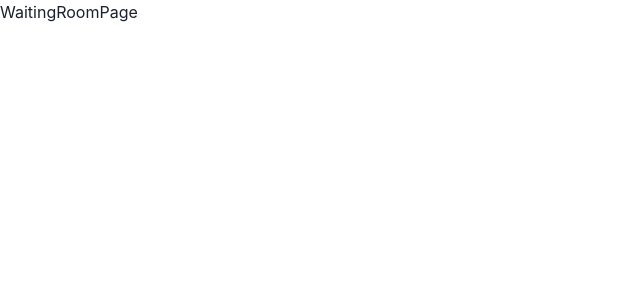
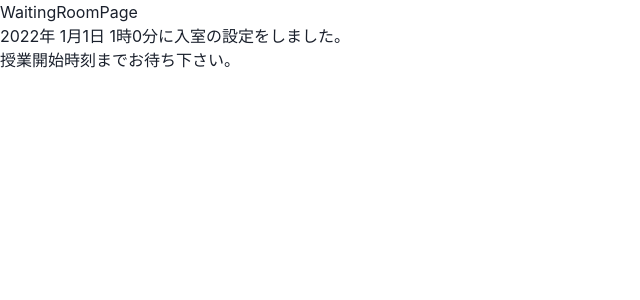
Before and after one commit to joel2145/official-search, a React (Create React App) app: page / in a window 1280 px wide. Both pictures are taken after a click on the button "zoom授業を設定". Shown: the top 300 px of the page, without its empty margins (0-640 px from the left). Built offline with nearby package versions, Linux system fonts and the light colour scheme.

Commit message:
授業開始時刻をwaittingPageに渡しました。

```diff
--- a/src/components/Form.js
+++ b/src/components/Form.js
@@ -14,11 +14,11 @@ export const Form = () => {
 
   const [meetingID, setMeetingID] = useState('')
   const [passcode, setPasscode] = useState('')
-  const [year, setYear] = useState('')
-  const [month, setMonth] = useState('')
-  const [date, setDate] = useState('')
-  const [hour, setHour] = useState('')
-  const [minute, setMinute] = useState('')
+  const [year, setYear] = useState(2022)
+  const [month, setMonth] = useState(1)
+  const [date, setDate] = useState(1)
+  const [hour, setHour] = useState(1)
+  const [minute, setMinute] = useState(0)
 
   const meetingIDChange = (e) => {
     setMeetingID(() => e.target.value)
@@ -48,9 +48,6 @@ export const Form = () => {
     navigate("/waitting", { state: { year: year, month: month, date: date, hour: hour, minute: minute } })
   }
 
-  // var select = document.getElementById("year");
-  // select.options[0].selected = true;
-
   return (
     <>
       <FormControl>
@@ -66,8 +63,8 @@ export const Form = () => {
           <GridItem w='100%' h='10' bg='' >
             <FormLabel htmlFor=''>年</FormLabel>
             <Select placeholder='' onChange={yearChange} id="year">
-              <option value={2022} selected="selected">2022</option>
-              <option value={2023}>2023</option>
+              <option value={2022} >2022</option>
+              <option value={2023} >2023</option>
             </Select>
           </GridItem>
           <GridItem w='100%' h='10' bg='' >
@@ -85,7 +82,7 @@ export const Form = () => {
           <GridItem w='100%' h='10' bg='' >
             <FormLabel htmlFor=''>時</FormLabel>
             <Select placeholder='' onChange={hourChange}>
-              {[...Array(24)].map((_, i) => i + 1).map((value) => <option value={value} key={value}>{value}</option>)}
+              {[...Array(24)].map((_, i) => i).map((value) => <option value={value} key={value}>{value}</option>)}
             </Select>
           </GridItem>
           <GridItem w='100%' h='10' bg='' >
--- a/src/pages/WaitingRoomPage.js
+++ b/src/pages/WaitingRoomPage.js
@@ -5,14 +5,12 @@ export const WaitingRoomPage = (props) => {
   // console.log(year)
   const location = useLocation();
   console.log(location)
+  const { year, month, date, hour, minute } = { ...location.state }
   return (
     <>
       <div>WaitingRoomPage</div>
-      <div>{location.state.year}</div>
-      <div>{location.state.month}</div>
-      <div>{location.state.date}</div>
-      <div>{location.state.hour}</div>
-      <div>{location.state.minute}</div>
+      <p>{`${year}年 ${month}月${date}日 ${hour}時${minute}分に入室の設定をしました。`}</p>
+      <p>{`授業開始時刻までお待ち下さい。`}</p>
     </>
   );
 };
```
